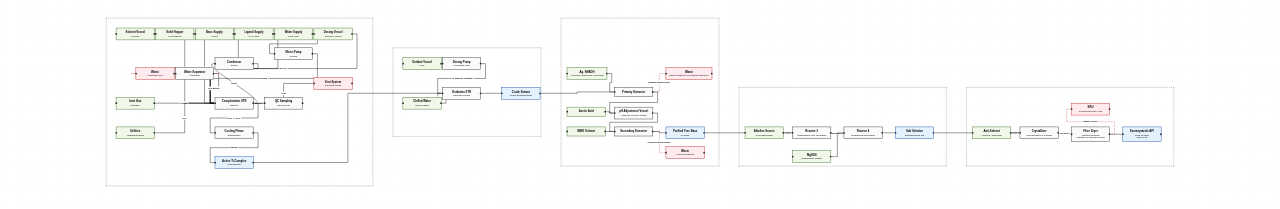
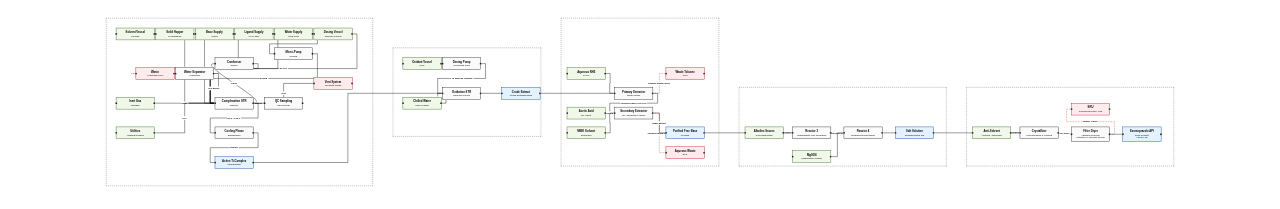
Before and after one commit to AAP16403/Project-PFD-Esomeprazole, a React (Vite) app: page / in a window 1280 px wide. Shown: the part 298-507 px from the top of the page. Built offline with nearby package versions, Linux system fonts and the light colour scheme.

Commit message:
Upgrade Block 3 Extraction nodes to high-fidelity P&ID specifications

```diff
--- a/src/App.jsx
+++ b/src/App.jsx
@@ -68,17 +68,16 @@ const initialNodes = [
   { id: 'b2_out', type: 'custom', position: { x: 550, y: 200 }, parentId: 'b2', extent: 'parent', data: { title: 'Crude Extract', subtitle: 'Crude Esomeprazole', hoverDetails: '<b>Details:</b> Enantiomeric Excess (ee) >94%<br/>Contains unreacted pyrmetazole, Ti-complex, and Toluene', typeClass: 'node-product' } },
 
   // Block 3 Nodes
-  { id: 'i7', type: 'custom', position: { x: 30, y: 250 }, parentId: 'b3', extent: 'parent', data: { title: 'Aq. NH4OH', subtitle: 'Aqueous Ammonium Hydroxide', typeClass: 'node-input' } },
-  { id: 'w1', type: 'custom', position: { x: 530, y: 250 }, parentId: 'b3', extent: 'parent', data: { title: 'Waste', subtitle: 'Spent Catalyst & Unreacted Organics', typeClass: 'node-waste' } },
-  { id: 'ex1', type: 'custom', position: { x: 270, y: 350 }, parentId: 'b3', extent: 'parent', data: { title: 'Primary Extractor', subtitle: '', typeClass: 'node-unitOp' } },
+  { id: 'v104a', type: 'custom', position: { x: 30, y: 250 }, parentId: 'b3', extent: 'parent', data: { title: 'Aqueous NH3', subtitle: '12.5%', hoverDetails: '<b>Tag:</b> V-104A<br/><b>Details:</b> 60 L Aqueous Ammonium Hydroxide (12.5% NH3)', typeClass: 'node-input' } },
+  { id: 'w_tol', type: 'custom', position: { x: 530, y: 250 }, parentId: 'b3', extent: 'parent', data: { title: 'Waste Toluene', subtitle: 'SRU', hoverDetails: '<b>Details:</b> Spent Toluene with degraded Ti-catalyst<br/>Routed to Solvent Recovery Unit (SRU)', typeClass: 'node-waste' } },
+  { id: 'ex101', type: 'custom', position: { x: 270, y: 350 }, parentId: 'b3', extent: 'parent', data: { title: 'Primary Extractor', subtitle: 'Mixer-Settler', hoverDetails: '<b>Tag:</b> EX-101<br/><b>Details:</b> Jacketed Stirred Tank (GLR/SS316L)<br/>Phase Boundary Control (LIC-101 / LT-101)<br/>Bottom drain valve XV-105', typeClass: 'node-unitOp' } },
 
-  { id: 'i8', type: 'custom', position: { x: 30, y: 450 }, parentId: 'b3', extent: 'parent', data: { title: 'Acetic Acid', subtitle: '', typeClass: 'node-input' } },
-  { id: 'ph1', type: 'custom', position: { x: 270, y: 450 }, parentId: 'b3', extent: 'parent', data: { title: 'pH Adjustment Vessel', subtitle: 'Aqueous Product Phase', typeClass: 'node-unitOp' } },
+  { id: 'v104c', type: 'custom', position: { x: 30, y: 450 }, parentId: 'b3', extent: 'parent', data: { title: 'Acetic Acid', subtitle: 'pH Adjust', hoverDetails: '<b>Tag:</b> V-104C<br/><b>Details:</b> Concentrated Acetic Acid for re-protonation', typeClass: 'node-input' } },
+  { id: 'v103', type: 'custom', position: { x: 270, y: 450 }, parentId: 'b3', extent: 'parent', data: { title: 'Secondary Extractor', subtitle: 'pH Adjustment Vessel', hoverDetails: '<b>Tag:</b> V-103<br/><b>Details:</b> Hastelloy C-276 STR<br/>pH Modulation Loop (AIC-101 / AT-101) to pH 7.5-8.5', typeClass: 'node-unitOp' } },
 
-  { id: 'i9', type: 'custom', position: { x: 30, y: 550 }, parentId: 'b3', extent: 'parent', data: { title: 'MIBK Solvent', subtitle: '', typeClass: 'node-input' } },
-  { id: 'ex2', type: 'custom', position: { x: 270, y: 550 }, parentId: 'b3', extent: 'parent', data: { title: 'Secondary Extractor', subtitle: '', typeClass: 'node-unitOp' } },
-  { id: 'w2', type: 'custom', position: { x: 530, y: 650 }, parentId: 'b3', extent: 'parent', data: { title: 'Waste', subtitle: 'Aqueous Effluent', typeClass: 'node-waste' } },
-  { id: 'b3_out', type: 'custom', position: { x: 530, y: 550 }, parentId: 'b3', extent: 'parent', data: { title: 'Purified Free Base', subtitle: 'In MIBK', typeClass: 'node-product' } },
+  { id: 'v104b', type: 'custom', position: { x: 30, y: 550 }, parentId: 'b3', extent: 'parent', data: { title: 'MIBK Solvent', subtitle: 'Extraction', hoverDetails: '<b>Tag:</b> V-104B<br/><b>Details:</b> 18 L total Methyl Isobutyl Ketone (MIBK)', typeClass: 'node-input' } },
+  { id: 'w_aq', type: 'custom', position: { x: 530, y: 650 }, parentId: 'b3', extent: 'parent', data: { title: 'Aqueous Waste', subtitle: 'ETP', hoverDetails: '<b>Details:</b> Spent aqueous ammonium acetate<br/>Routed to Effluent Treatment Plant (ETP)', typeClass: 'node-waste' } },
+  { id: 'b3_out', type: 'custom', position: { x: 530, y: 550 }, parentId: 'b3', extent: 'parent', data: { title: 'Purified Free Base', subtitle: 'In MIBK', hoverDetails: '<b>Details:</b> Highly purified esomeprazole free base dissolved in 9 L MIBK', typeClass: 'node-product' } },
 
   // Block 4 Nodes
   { id: 'i10', type: 'custom', position: { x: 30, y: 200 }, parentId: 'b4', extent: 'parent', data: { title: 'Alkaline Source', subtitle: 'KOH/Methoxide', typeClass: 'node-input' } },
@@ -126,17 +125,16 @@ const initialEdges = [
   { id: 'e-r102-b2', source: 'r102', target: 'b2_out', type: 'step' },
 
   // B3
-  { id: 'e-b2-ex1', source: 'b2_out', target: 'ex1', type: 'step' },
-  { id: 'e-i7-ex1', source: 'i7', target: 'ex1', type: 'step' },
-  { id: 'e-ex1-w1', source: 'ex1', target: 'w1', type: 'step', className: 'waste-edge', label: 'Organic Waste Phase' },
+  { id: 'e-b2-ex101', source: 'b2_out', target: 'ex101', type: 'step' },
+  { id: 'e-v104a-ex101', source: 'v104a', target: 'ex101', type: 'step' },
+  { id: 'e-ex101-w_tol', source: 'ex101', target: 'w_tol', type: 'step', className: 'waste-edge', label: 'Organic Waste Phase' },
 
-  { id: 'e-ex1-ph1', source: 'ex1', target: 'ph1', type: 'step' },
-  { id: 'e-i8-ph1', source: 'i8', target: 'ph1', type: 'step' },
+  { id: 'e-ex101-v103', source: 'ex101', target: 'v103', type: 'step', label: 'Aqueous Phase (LIC-101)' },
+  { id: 'e-v104c-v103', source: 'v104c', target: 'v103', type: 'step', label: 'AIC-101' },
+  { id: 'e-v104b-v103', source: 'v104b', target: 'v103', type: 'step' },
 
-  { id: 'e-ph1-ex2', source: 'ph1', target: 'ex2', type: 'step' },
-  { id: 'e-i9-ex2', source: 'i9', target: 'ex2', type: 'step' },
-  { id: 'e-ex2-w2', source: 'ex2', target: 'w2', type: 'step', className: 'waste-edge', label: 'Aqueous Waste Phase' },
-  { id: 'e-ex2-b3', source: 'ex2', target: 'b3_out', type: 'step' },
+  { id: 'e-v103-w_aq', source: 'v103', target: 'w_aq', type: 'step', className: 'waste-edge', label: 'Aqueous Waste Phase' },
+  { id: 'e-v103-b3', source: 'v103', target: 'b3_out', type: 'step', label: 'MIBK Extract' },
 
   // B4
   { id: 'e-b3-sf1', source: 'b3_out', target: 'sf1', type: 'step' },
```
